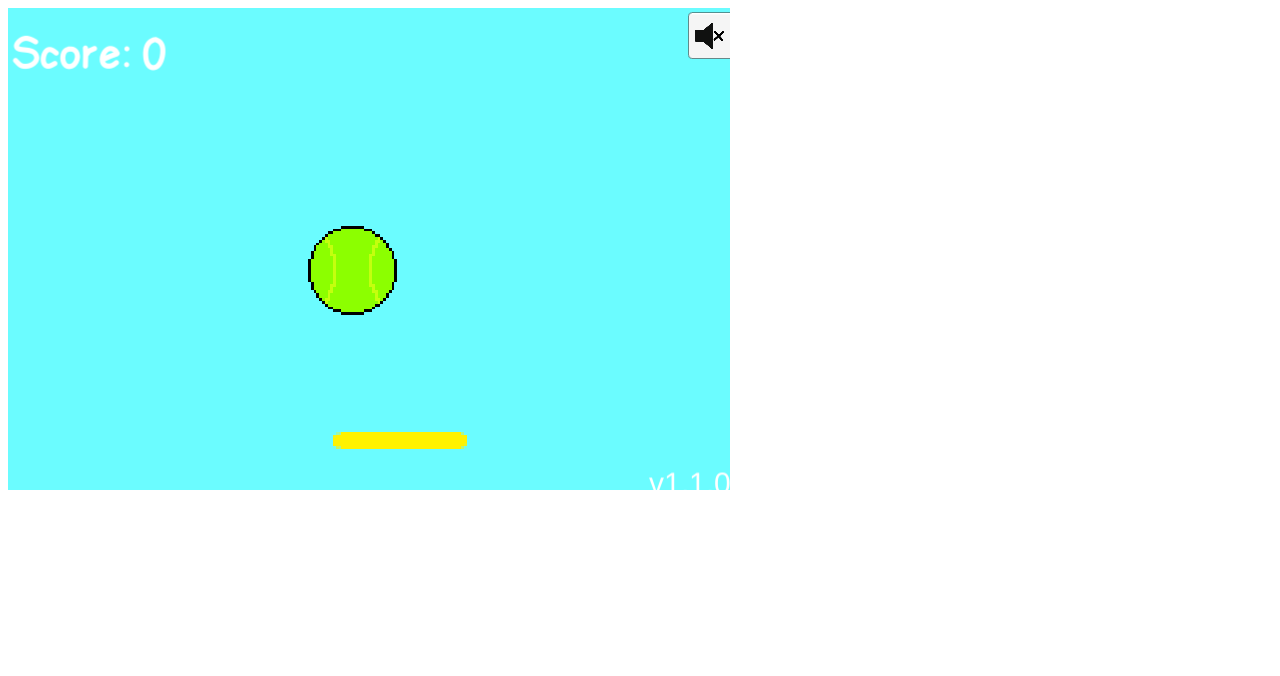
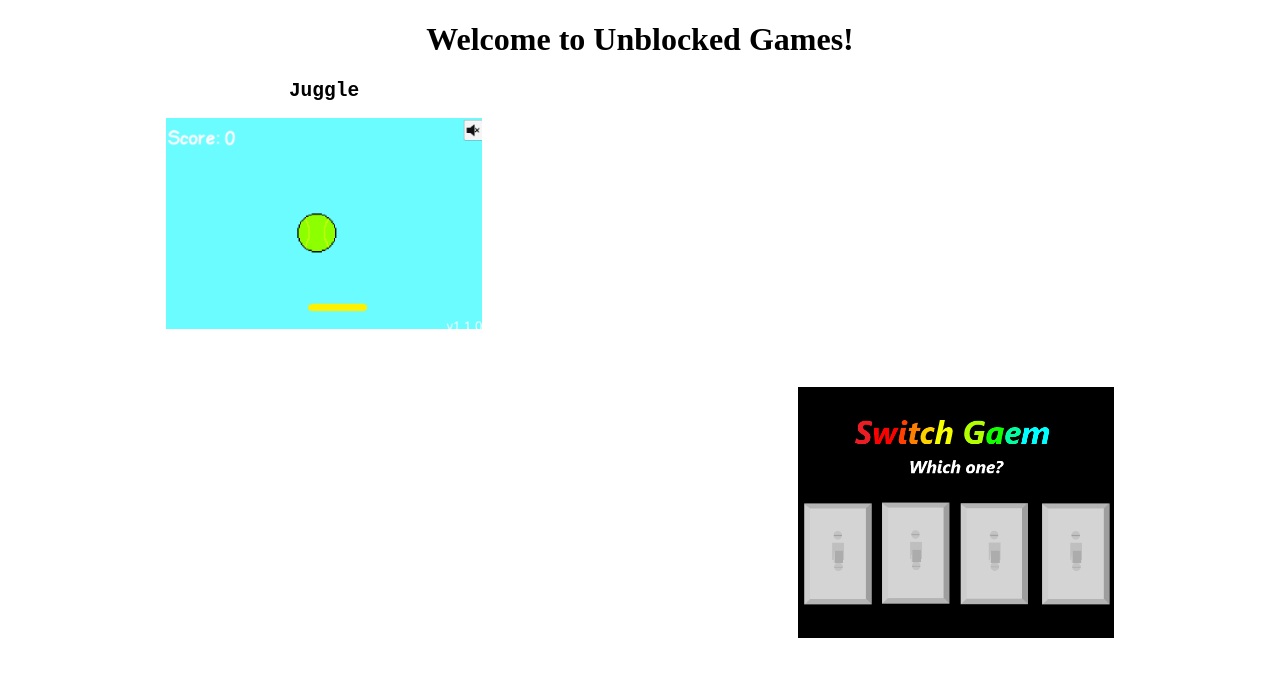
Before and after one commit to pixelwastaken/pixelwastaken.github.io, a plain HTML site: page index.html in a window 1280 px wide. Drawn offline with Linux system fonts and the light colour scheme.

Commit message:
Updated main hub file

```diff
--- a/index.html
+++ b/index.html
@@ -1,11 +1,51 @@
+<!DOCTYPE html>
 <!DOCTYPE html>
 <html lang="en-us">
     <head>
         <meta charset="utf-8">
         <meta http-equiv="Content-Type" content="text/html; charset=utf-8">
         <title>Unblocked Games</title>
+
     </head>
     <body id="body">
-    <img src="/Juggle/juggle-thumb.png" />
+        <style>
+            h1 {
+                text-align: center;
+            }
+
+            .gametitle-left {
+                position: relative;
+                right: 25%;
+                text-align: center;
+                font-family: monospace;
+            }
+
+            .game-thumb-left {
+                width: 25%;
+                height: 25%;
+                position: relative;
+                left: 12.5%;
+            }
+
+            .game-thumb-right {
+                width: 25%;
+                height: 25%;
+                position: relative;
+                left: 62.5%;
+            }
+            .gametitle-right {
+                position: relative;
+                right: 75%;
+                text-align: center;
+                font-family: monospace;
+            }
+        </style>
+
+        <h1>Welcome to Unblocked Games!</h1>
+        <h2 class="gametitle-left">Juggle</h2>
+        <img alt="juggle thumbnail" src="/Juggle/juggle-thumb.png" class="game-thumb-left">
+
+        <h2 class="gametitle-right">Switch Gaem</h2>
+        <img alt="switch gaem thumb" src="/switch_gaem/switch_gaem_cover.png" class="game-thumb-right" />
     </body>
 </html>
```
Lines whose indentation alone changed are shown as unchanged.
